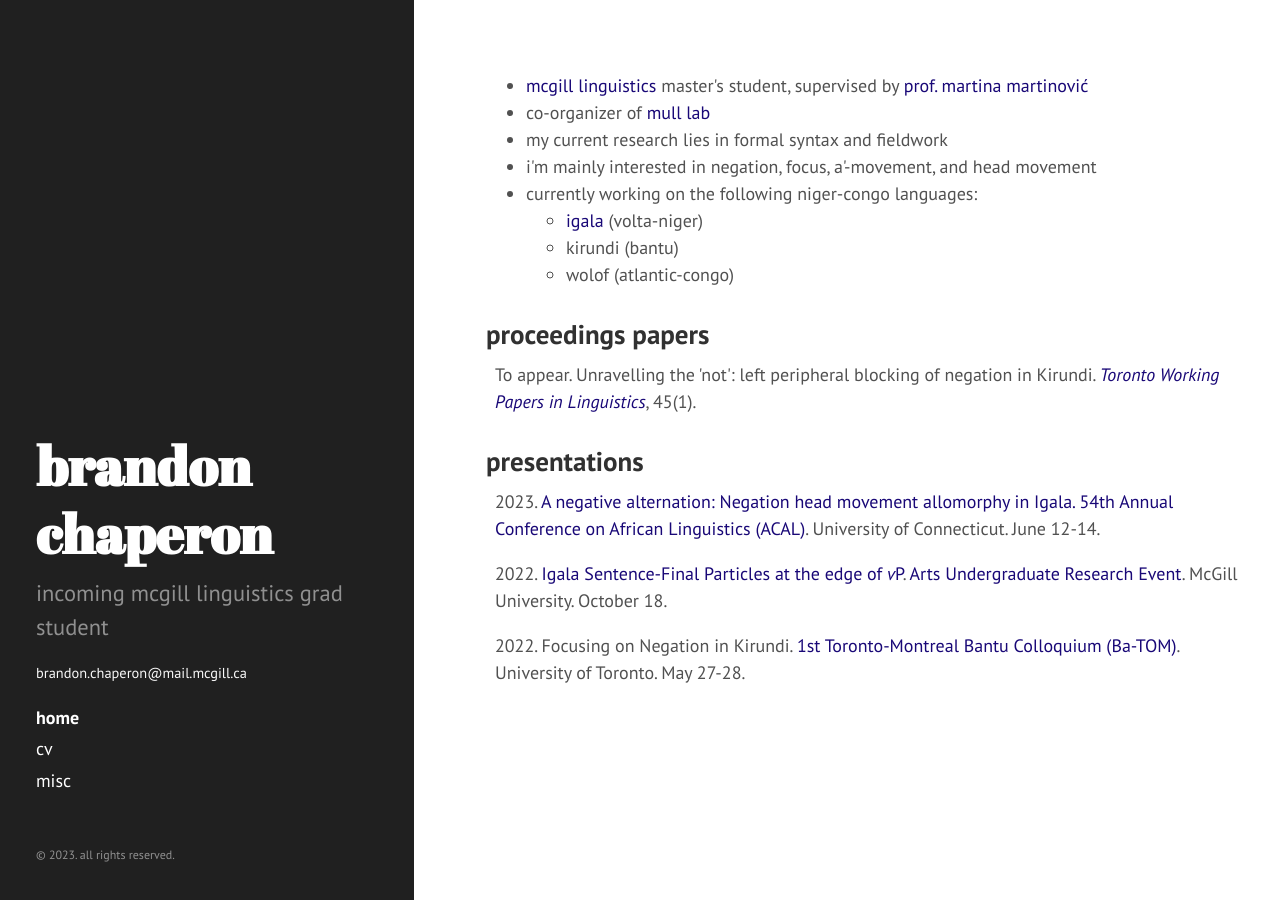
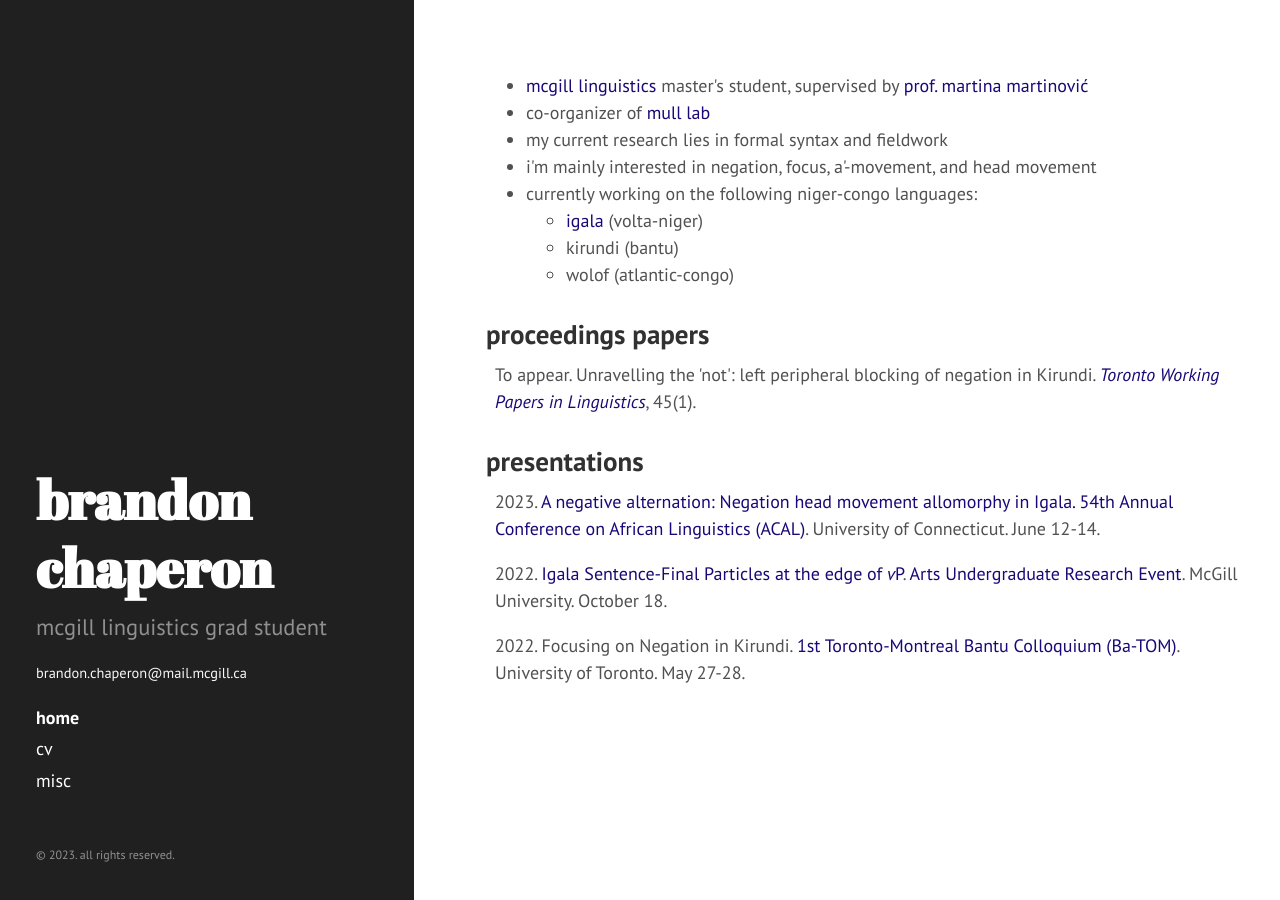
Before and after one commit to bchaper0n/bchaper0n.github.io, a Jekyll site: the page built from index.html, in a window 1280 px wide. Built offline with Jekyll 4.4.1, drawn with Linux system fonts in a browser that asks for light colours.

Commit message:
same fix

```diff
--- a/_config.yml
+++ b/_config.yml
@@ -9,7 +9,7 @@ relative_permalinks: false
 # Setup
 title:            brandon chaperon
 tagline:          'tagline'
-description:      'incoming mcgill linguistics grad student'
+description:      'mcgill linguistics grad student'
 url:              https://bchap.ca/
 baseurl:          /
 
```
